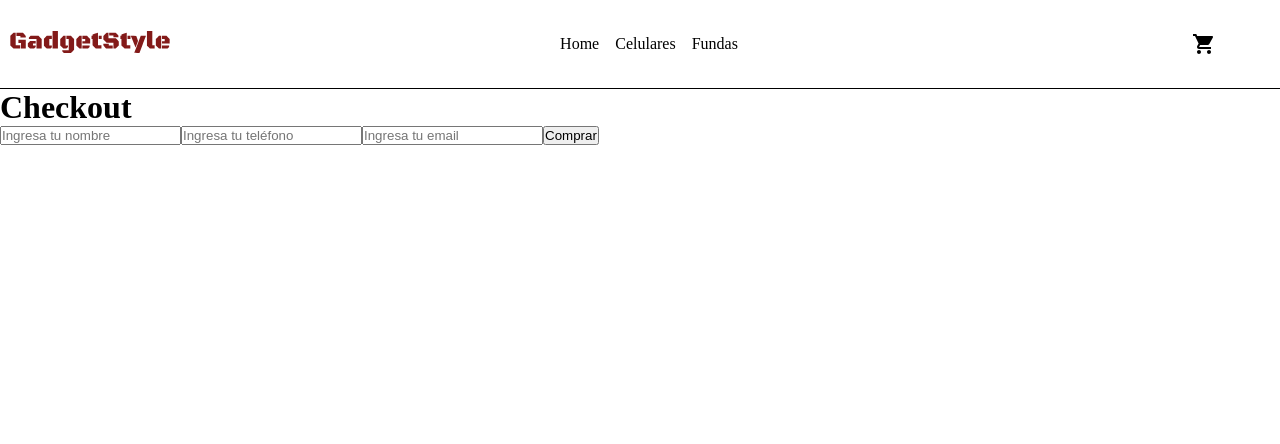
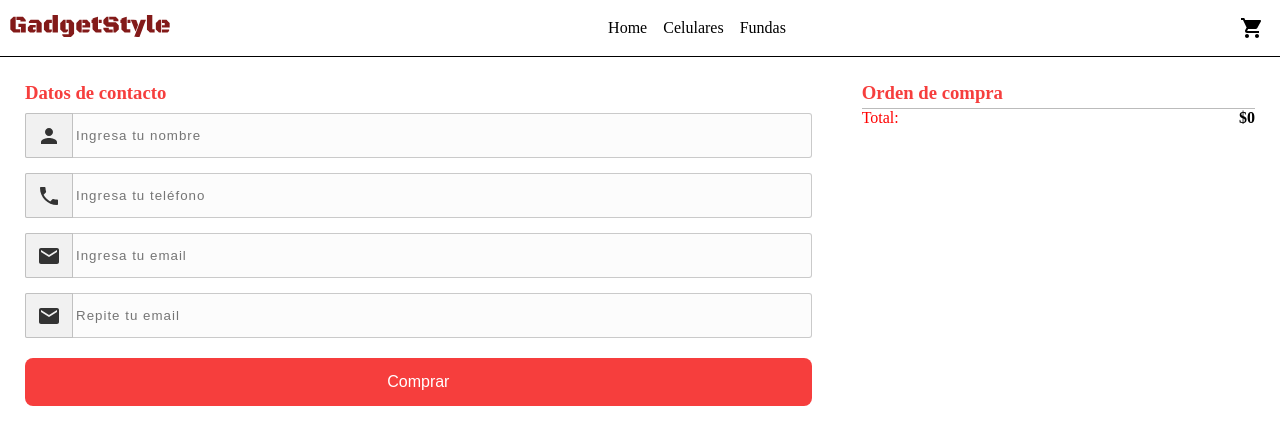
Before and after one commit to San2407/React-GadgetStyle, a React (Vite) app: page /checkout in a window 1280 px wide. Shown: the top 444 px of the page. Built offline with nearby package versions, Linux system fonts and the light colour scheme.

Commit message:
Se estilizo la pagina checkout

```diff
--- a/src/App.jsx
+++ b/src/App.jsx
@@ -5,11 +5,13 @@ import Layout from "./components/layout/Layout";
 import CartContainer from "./components/pages/cart/cartContainer";
 import CheckoutContainer from "./components/pages/Checkout/CheckoutContainer";
 import CartContextProvider from "./context/CartContext";
+import FechaProvider from "./context/DateContext";
 function App() {
   return (
     <>
       <BrowserRouter>
         <CartContextProvider>
+          <FechaProvider>
             <Routes>
               <Route element={<Layout />}>
                 <Route path="/" element={<ItemListContainer />} />
@@ -22,6 +24,7 @@ function App() {
                 <Route path="/checkout" element={<CheckoutContainer />} />
               </Route>
             </Routes>
+          </FechaProvider>
         </CartContextProvider>
       </BrowserRouter>
     </>
--- a/src/components/pages/Checkout/CheckoutContainer.jsx
+++ b/src/components/pages/Checkout/CheckoutContainer.jsx
@@ -3,24 +3,32 @@ import Checkout from "./checkout";
 import { CartContext } from "../../../context/CartContext";
 import { addDoc, collection, updateDoc, doc } from "firebase/firestore";
 import { db } from "../../../firebaseConfig";
+import { FechaContext } from "../../../context/DateContext";
 function CheckoutContainer() {
   const [userInfo, setUserInfo] = useState({
     name: "",
     phone: "",
     email: "",
   });
+  const [emailConfirm, setEmailConfirm] = useState("");
   const [orderId, setOrderId] = useState(null);
   const { cart, totalPrice, clear } = useContext(CartContext);
+  const fecha = useContext(FechaContext);
   let total = totalPrice();
 
   const submitForm = (e) => {
     e.preventDefault();
-
+    if (userInfo.email !== emailConfirm) {
+      alert("Los correos electrónicos no coinciden");
+      return;
+    }
     let order = {
       buyer: userInfo,
-      items: cart,
+      items: cart.map((item) => ({
+        ...item,
+        date: fecha.toLocaleDateString(),
+      })),
       total: total,
-      //date: función date que estaría en el CartContext
     };
 
     let orderCollection = collection(db, "orders");
@@ -32,10 +40,20 @@ function CheckoutContainer() {
     clear();
   };
   const capturar = (e) => {
-    setUserInfo({ ...userInfo, [e.target.name]: e.target.value });
+    if (e.target.name === "emailConfirm") {
+      setEmailConfirm(e.target.value);
+    } else {
+      setUserInfo({ ...userInfo, [e.target.name]: e.target.value });
+    }
   };
   return (
-    <Checkout submitForm={submitForm} capturar={capturar} orderId={orderId} />
+    <Checkout
+      submitForm={submitForm}
+      capturar={capturar}
+      orderId={orderId}
+      cart={cart}
+      totalPrice={totalPrice}
+    />
   );
 }
 
--- a/src/components/pages/Checkout/checkout.jsx
+++ b/src/components/pages/Checkout/checkout.jsx
@@ -1,34 +1,116 @@
-function Checkout({ submitForm, capturar, orderId }) {
+import {
+  Person as PersonIcon,
+  Email as EmailIcon,
+  Phone as PhoneIcon,
+} from "@mui/icons-material";
+function Checkout({ submitForm, capturar, orderId, cart, totalPrice }) {
+  let total = totalPrice();
   return (
-    <>
-      <h1>Checkout</h1>
-
+    <div className="checkoutContainer">
       {orderId ? (
-        <h1>Gracias, tu numero de compra es {orderId}</h1>
+        <div className="orderConfirmContainer">
+          <h1>Pedido Confirmado</h1>
+          <div className="orderConfirmCarta">
+            <h2>Su pedido fue realizado con éxito</h2>
+            <h4>Gracias por elegirnos, tu numero de compra es {orderId}</h4>
+          </div>
+        </div>
       ) : (
+        <section className="gridCheckout">
           <form onSubmit={submitForm}>
+            <h3>Datos de contacto</h3>
+            <div className="inputGroup">
+              <div className="inputBox">
                 <input
                   type="text"
                   placeholder="Ingresa tu nombre"
                   onChange={capturar}
                   name="name"
+                  className="inputName"
                 />
+                <div className="iconCheckout">
+                  <PersonIcon />
+                </div>
+              </div>
+              <div className="inputBox">
                 <input
                   type="text"
                   placeholder="Ingresa tu teléfono"
                   onChange={capturar}
                   name="phone"
+                  className="inputPhone"
                 />
+                <div className="iconCheckout">
+                  <PhoneIcon />
+                </div>
+              </div>
+              <div className="inputBox">
                 <input
                   type="text"
                   placeholder="Ingresa tu email"
                   onChange={capturar}
                   name="email"
+                  className="inputEmail"
                 />
+                <div className="iconCheckout">
+                  <EmailIcon />
+                </div>
+              </div>
+              <div className="inputBox">
+                <input
+                  type="text"
+                  placeholder="Repite tu email"
+                  onChange={capturar}
+                  name="emailConfirm"
+                  className="inputEmailConfirm"
+                />
+                <div className="iconCheckout">
+                  <EmailIcon />
+                </div>
+              </div>
+              <div className="inputGroup">
+                <div className="finalizarCompra">
                   <button type="submit">Comprar</button>
+                </div>
+              </div>
+            </div>
           </form>
+          <section className="resumenCheckout">
+            <div className="resumenItemBox">
+              <h3 className="resumenTitulo">Orden de compra</h3>
+              {cart.map((product) => {
+                return (
+                  <div className="resumenCardBox" key={product.id}>
+                    <div className="cardBox">
+                      <div className="cardBoxImg">
+                        <img
+                          src={product.img}
+                          alt={product.title}
+                          className="imgResumen"
+                        />
+                        <div className="cardBoxInfo">
+                          <h4 className="nombreProducto">{product.title}</h4>
+                          <div className="resumenCantidadPrecio">
+                            <p className="resumenCantidad">
+                              Cantidad:{product.quantity}
+                            </p>
+                            <p>${product.price * product.quantity}</p>
+                          </div>
+                        </div>
+                      </div>
+                    </div>
+                  </div>
+                );
+              })}
+              <div className="resumenPrecioTotal">
+                <span>Total:</span>
+                <p>${total}</p>
+              </div>
+            </div>
+          </section>
+        </section>
       )}
-    </>
+    </div>
   );
 }
 
--- a/src/components/pages/ItemDetail/ItemDetailContainer.jsx
+++ b/src/components/pages/ItemDetail/ItemDetailContainer.jsx
@@ -1,6 +1,5 @@
 import { useContext, useEffect, useState } from "react";
 import ItemDetail from "./ItemDetail";
-import { getProduct } from "../../../productsMock";
 import CircularProgress from "@mui/material/CircularProgress";
 import { useParams } from "react-router-dom";
 import { db } from "../../../firebaseConfig";
--- a/src/components/pages/ItemList/ItemList.jsx
+++ b/src/components/pages/ItemList/ItemList.jsx
@@ -25,7 +25,7 @@ const ItemList = ({ items }) => {
                   sx={{ objectFit: "contain", width: "100%" }}
                 />
                 <CardContent style={{ height: "150px" }}>
-                  <Typography gutterBottom variant="h5" compoment="div">
+                  <Typography gutterBottom variant="h5" component="div">
                     {item.title}
                   </Typography>
                 </CardContent>
--- a/src/components/pages/cart/Cart.jsx
+++ b/src/components/pages/cart/Cart.jsx
@@ -10,7 +10,7 @@ function Cart({ cart, clear, removeItem, totalPrice }) {
   const isCartIsEmpty = cart.length === 0;
   return (
     <>
-      <div className="cartContainer">
+      <div className="carritoContainer">
         <h2>Carrito</h2>
         {isCartIsEmpty ? (
           <div className="carritoVacio">
--- a/src/context/CartContext.jsx
+++ b/src/context/CartContext.jsx
@@ -57,7 +57,6 @@ function CartContextProvider({ children }) {
       return product;
     }
   };
-  //agregar una función date que consiga la fecha del dia de hoy
   return (
     <CartContext.Provider
       value={{
--- /dev/null
+++ b/src/context/DateContext.jsx
@@ -0,0 +1,22 @@
+import { createContext, useState, useEffect } from "react";
+
+export const FechaContext = createContext();
+
+const FechaProvider = (props) => {
+  const [fecha, setFecha] = useState(new Date());
+  useEffect(() => {
+    const timer = setInterval(() => {
+      setFecha(new Date());
+    }, 1000);
+    return () => {
+      clearInterval(timer);
+    };
+  }, []);
+  return (
+    <FechaContext.Provider value={fecha}>
+      {props.children}
+    </FechaContext.Provider>
+  );
+};
+
+export default FechaProvider;
--- a/src/index.css
+++ b/src/index.css
@@ -162,7 +162,6 @@ a {
 
 .disabledButton {
   background-color: #ffc8c8;
-  text: #bf1716;
   cursor: not-allowed;
 }
 
@@ -190,27 +189,27 @@ a {
 }
 
 /*Carrito*/
-.cartContainer {
+.carritoContainer {
   padding: 2rem 4rem;
 }
-.cartContainer h2 {
+.carritoContainer h2 {
   font-weight: 400;
   font-size: 30px;
   text-align: center;
 }
 
-.cartContainer .titulos {
+.carritoContainer .titulos {
   margin: 2rem 0 1rem 0;
 }
 
-.cartContainer .titulos h3 {
+.carritoContainer .titulos h3 {
   font-size: 14px;
   font-weight: 400;
   text-transform: uppercase;
 }
 
 .itemCarrito,
-.cartContainer .titulos {
+.carritoContainer .titulos {
   display: grid;
   align-items: center;
   grid-template-columns: 3fr 1fr 1fr 1fr;
@@ -221,10 +220,10 @@ a {
   border-top: 1px solid #bbbbbb;
   padding: 1rem 0;
 }
-.cartContainer .titulos .productoTitulo {
+.carritoContainer .titulos .productoTitulo {
   padding-left: 0.5rem;
 }
-.cartContainer .titulos .totalTitulo {
+.carritoContainer .titulos .totalTitulo {
   padding-right: 0.5rem;
   justify-self: right;
 }
@@ -332,3 +331,128 @@ a {
   flex-direction: column;
   align-items: center;
 }
+/*Checkout*/
+.checkoutContainer {
+  background-color: #fff;
+  padding: 25px;
+  border-radius: 10px;
+}
+
+.checkoutContainer h3 {
+  padding-bottom: 4px;
+  color: #f63e3d;
+}
+
+.inputGroup {
+  margin-bottom: 8px;
+  width: 100%;
+  position: relative;
+  display: flex;
+  flex-direction: column;
+  padding: 5px 0;
+  gap: 15px;
+}
+
+.inputBox {
+  width: 100%;
+  margin-right: 12px;
+  position: relative;
+}
+
+.inputGroup .inputBox input {
+  padding: 14px 10px 14px 50px;
+  width: 100%;
+  background-color: #fcfcfc;
+  border: 1px solid #0003;
+  outline: none;
+  letter-spacing: 1px;
+  border-radius: 3px;
+  color: #333;
+}
+.inputGroup .inputBox input:focus {
+  box-shadow: 0 0 2px 1px #f63e3d;
+  border: 1px solid #f63e3d;
+}
+
+.inputBox .iconCheckout {
+  width: 48px;
+  display: flex;
+  justify-content: center;
+  align-items: center;
+  position: absolute;
+  left: 0px;
+  bottom: 0px;
+  top: 0px;
+  color: #333;
+  background-color: #f1f1f1;
+  border-radius: 2px 0 0 2px;
+  transition: 0.3s;
+  font-size: 20px;
+  pointer-events: none;
+  border: 1px solid #0003;
+}
+.finalizarCompra button {
+  width: 100%;
+  background-color: #f63e3d;
+  border: none;
+  color: #fff;
+  padding: 15px;
+  border-right: 4px;
+  font-size: 16px;
+  transition: all 0.3s ease;
+  border-radius: 8px;
+}
+/*Grid Checkout*/
+.gridCheckout {
+  display: grid;
+  grid-template-columns: 2fr 1fr;
+  gap: 50px;
+}
+/*resumen de la orden*/
+.cardBox {
+  border-top: 1px solid #bbbbbb;
+  padding: 1rem 0;
+}
+.imgResumen {
+  width: 80px;
+}
+.cardBoxImg {
+  display: flex;
+  gap: 10px;
+}
+.resumenCantidadPrecio {
+  display: flex;
+  justify-content: space-between;
+}
+.resumenCantidad {
+  color: gray;
+}
+.resumenCheckout .resumenPrecioTotal {
+  display: flex;
+  justify-content: space-between;
+}
+.resumenPrecioTotal {
+  border-top: 1px solid #bbbbbb;
+}
+.resumenPrecioTotal span {
+  color: red;
+}
+.resumenPrecioTotal p {
+  font-weight: 700;
+}
+/*ORDER CONFIRM*/
+.orderConfirmContainer h1 {
+  font-weight: 600;
+}
+.orderConfirmCarta {
+  border: 1px solid #61a146;
+  background-color: #f6faf3;
+  text-align: start;
+}
+.orderConfirmCarta h2 {
+  color: #61a146;
+}
+.orderConfirmCarta h4 {
+  color: #82bd69;
+  letter-spacing: 0.5px;
+}
```
Also changed, not shown: src/components/pages/ItemList/ItemListContainer.jsx (+0 -12 lines). Lines whose indentation alone changed are shown as unchanged.
